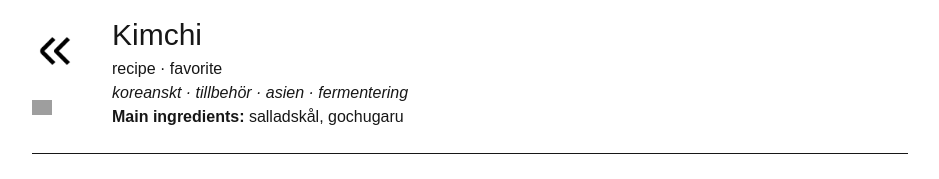
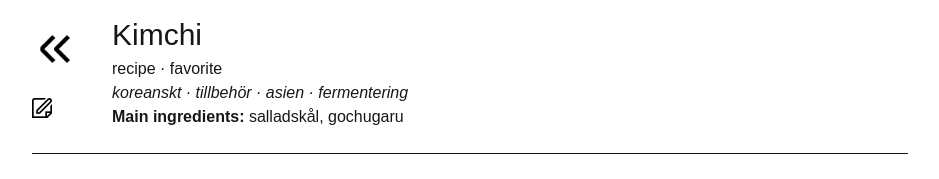
Before and after one commit to 0pert/BitePad, a Next.js app: page /entries/kimchi in a window 1280 px wide. Shown: the top 179 px of the page, without its empty margins (170-1109 px from the left). Built offline with nearby package versions, Linux system fonts and the light colour scheme; grey boxes are pictures that could not be loaded.

Commit message:
edit img fix

```diff
--- a/src/app/entries/[slug]/page.tsx
+++ b/src/app/entries/[slug]/page.tsx
@@ -11,25 +11,33 @@ type Props = {
 
 export default async function EntryPage({ params }: Props) {
   const { slug } = await params;
-  console.log(slug)
+  console.log(slug);
   const entry = await loadEntryBySlug(slug);
 
   if (!entry) notFound();
-  console.log(entry)
+  // console.log(entry)
 
   return (
-    <main style={{ padding: 12, width: "100%", maxWidth: 900, margin: "0 auto" }}>
-      <div style={{ display: "flex", alignContent:"space-between", alignItems: "center" }}>
+    <main
+      style={{ padding: 12, width: "100%", maxWidth: 900, margin: "0 auto" }}
+    >
+      <div
+        style={{
+          display: "flex",
+          alignContent: "space-between",
+          alignItems: "center",
+        }}
+      >
         <div>
-        <Link href="/">
-          <img src="../../left-arrow.png" className="left-arrow" />
-        </Link><br/>
-        <Link href={`/entries/edit/${entry.slug}`}>
-                <img src="edit.png" className="edit-icon" />
-                </Link>
+          <Link href="/">
+            <img src="../../left-arrow.png" className="left-arrow" />
+          </Link>
+          <br />
+          <Link href={`/entries/edit/${entry.slug}`}>
+            <img src="../../edit.png" className="edit-icon" />
+          </Link>
         </div>
         <div>
-
           <h1 style={{ fontSize: 30 }}>{entry.title}</h1>
 
           <p>
```
